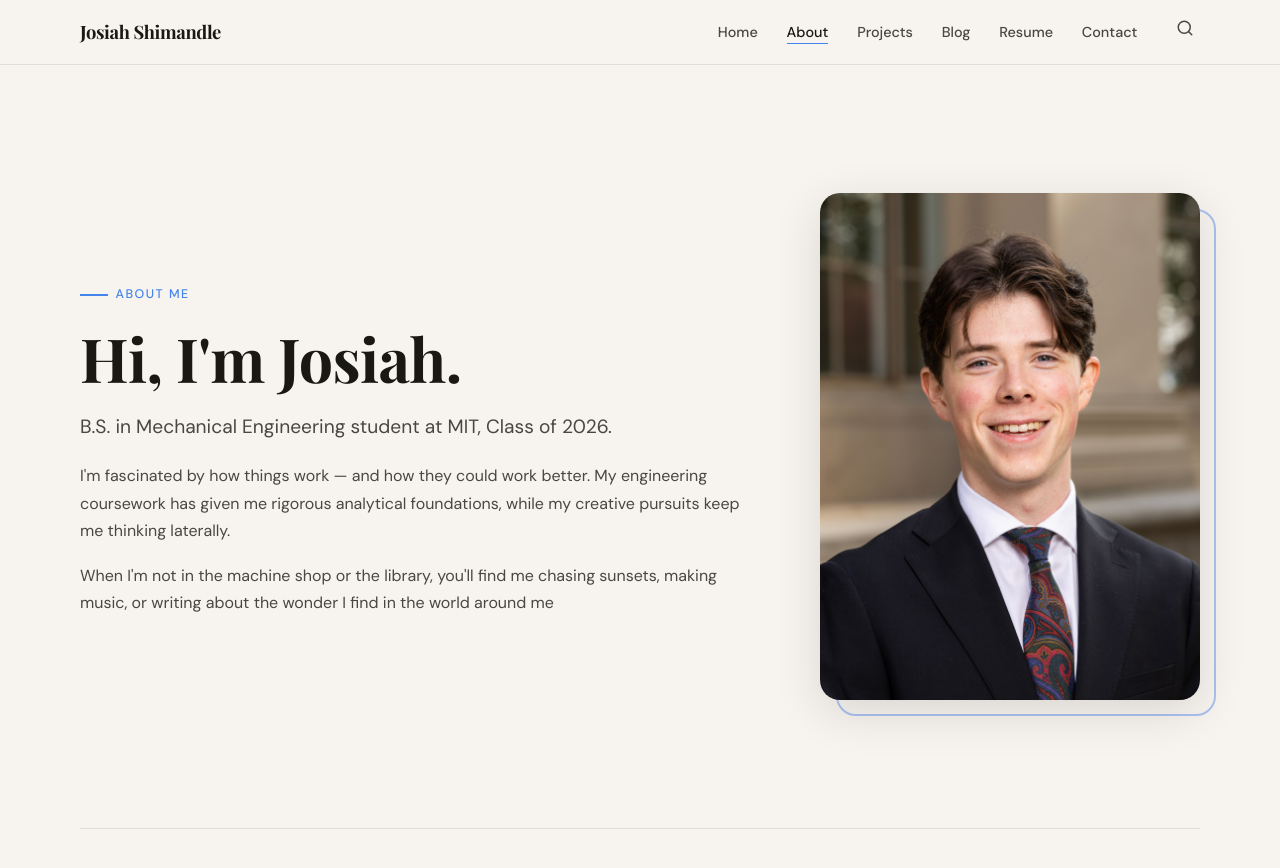
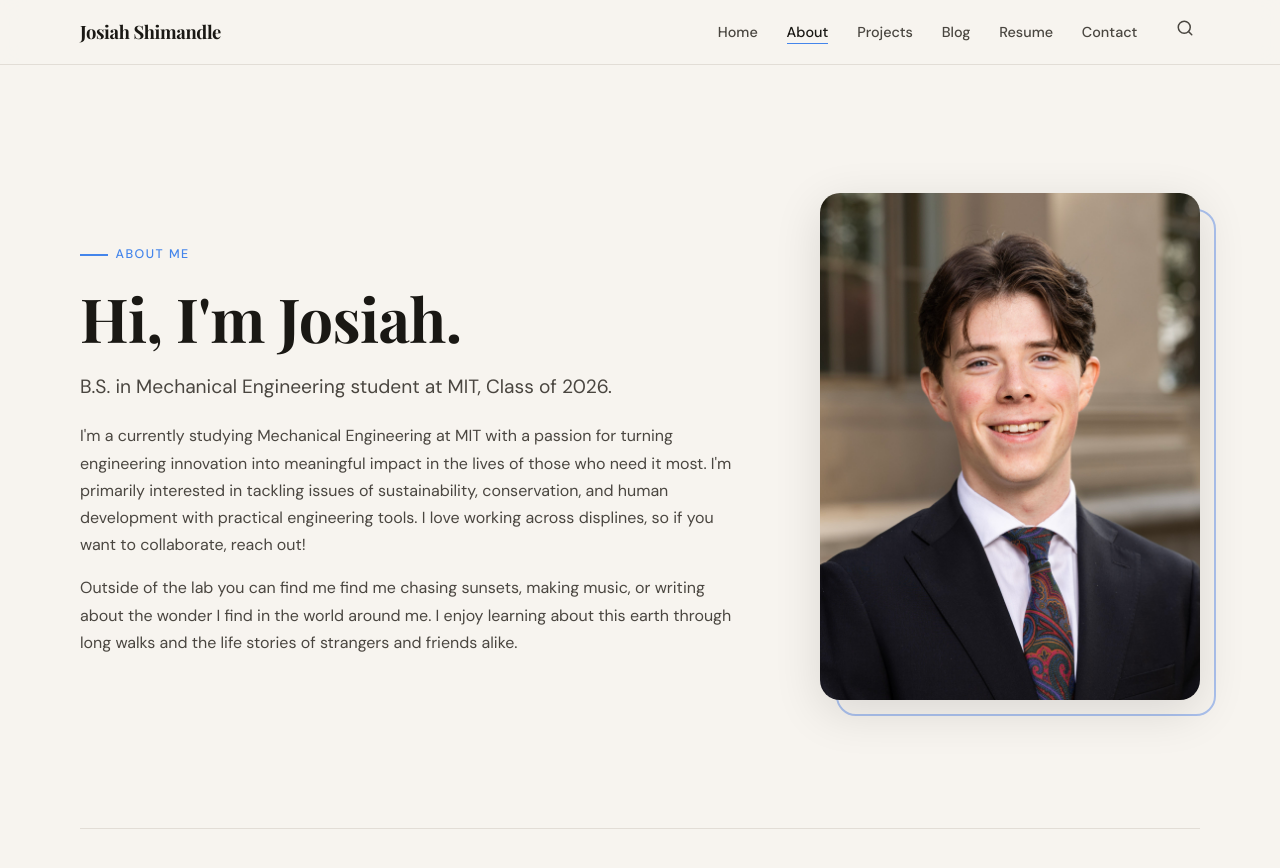
Before and after one commit to jshimandle/jshimandle.github.io, a Jekyll site: the page built from about.html, in a window 1280 px wide and 900 px high. Shown: the top 868 px of the window. Built offline with Jekyll 4.4.1, drawn with Linux system fonts in a browser that asks for light colours; some web fonts are replaced.

Commit message:
Update about.html

```diff
--- a/about.html
+++ b/about.html
@@ -19,13 +19,15 @@ permalink: /about/
       </p>
       <p style="margin-top:1.2rem;color:var(--ink-2);">
         <!-- (*) Edit your bio below. Use multiple <p> tags for paragraphs. -->
-        I'm fascinated by how things work — and how they could work better.
-        My engineering coursework has given me rigorous analytical foundations,
-        while my creative pursuits keep me thinking laterally.
+
+        I'm a currently studying Mechanical Engineering at {{ site.education.university }} with a passion for turning engineering innovation
+        into meaningful impact in the lives of those who need it most. I'm primarily interested in tackling issues of sustainability, conservation,
+        and human development with practical engineering tools. I love working across displines, so if you want to collaborate, reach out!
+
       </p>
-      <p style="color:var(--ink-2);">
-        When I'm not in the machine shop or the library, you'll find me chasing sunsets,
-        making music, or writing about the wonder I find in the world around me
+      <p style="margin-top:1rem;color:var(--ink-2);">
+        Outside of the lab you can find me find me chasing sunsets, making music, or writing about the wonder I find in the world around me.
+        I enjoy learning about this earth through long walks and the life stories of strangers and friends alike.
       </p>
     </div>
 
```
